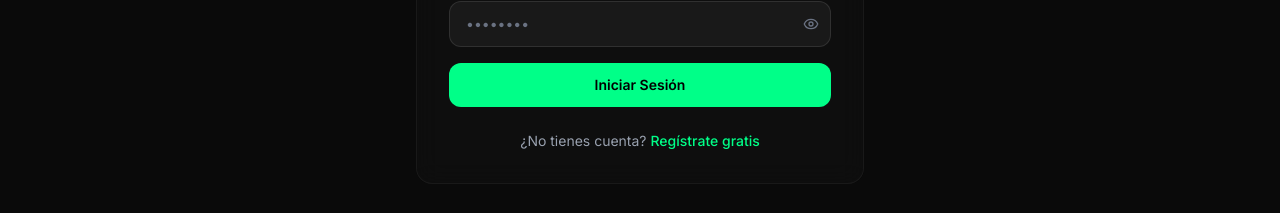
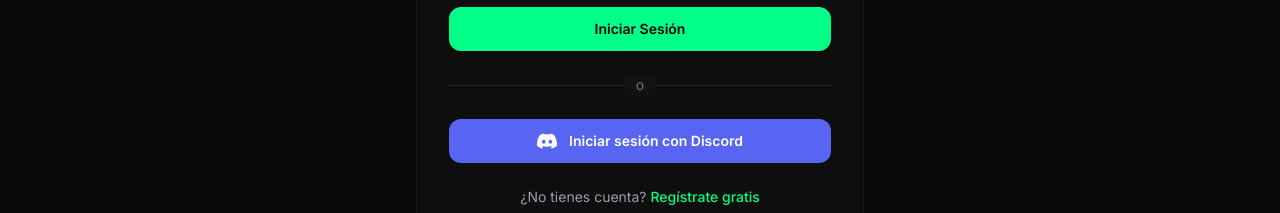
Before and after one commit to Yzzz777/system777, a Next.js app: page /login in a window 1280 px wide. Shown: the part 491-704 px from the top of the page. Built offline with nearby package versions, Linux system fonts and the light colour scheme; no server answers.

Commit message:
fix: add Discord login button to login page, fix OAuth callback handler

```diff
--- /dev/null
+++ b/src/app/auth/discord/callback/page.tsx
@@ -0,0 +1,67 @@
+"use client";
+
+import { useEffect, useState } from "react";
+import { useSearchParams } from "next/navigation";
+import { signIn } from "next-auth/react";
+import { Suspense } from "react";
+
+function CallbackHandler() {
+  const searchParams = useSearchParams();
+  const [error, setError] = useState<string | null>(null);
+
+  useEffect(() => {
+    const code = searchParams.get("code");
+    const state = searchParams.get("state");
+
+    if (code) {
+      signIn("discord", {
+        code,
+        state: state || "",
+        callbackUrl: "/bot/dashboard",
+        redirect: true,
+      }).catch((err) => {
+        setError(err.message || "Error al autenticar con Discord");
+      });
+    } else {
+      setError("No se recibió código de autorización de Discord");
+    }
+  }, [searchParams]);
+
+  if (error) {
+    return (
+      <main className="min-h-screen flex items-center justify-center bg-[#0A0A0A]">
+        <div className="glass rounded-2xl p-10 max-w-md w-full text-center">
+          <div className="w-16 h-16 rounded-2xl bg-red-500/20 flex items-center justify-center mx-auto mb-6">
+            <span className="text-3xl">❌</span>
+          </div>
+          <h1 className="text-2xl font-bold text-white mb-3">Error de Autenticación</h1>
+          <p className="text-gray-400 mb-6">{error}</p>
+          <a href="/login" className="inline-flex items-center gap-2 rounded-xl bg-[#5865F2] px-6 py-3 text-sm font-semibold text-white hover:bg-[#4752c4] transition-colors">
+            Intentar de Nuevo
+          </a>
+        </div>
+      </main>
+    );
+  }
+
+  return (
+    <main className="min-h-screen flex items-center justify-center bg-[#0A0A0A]">
+      <div className="text-center">
+        <div className="w-8 h-8 border-2 border-[#5865F2] border-t-transparent rounded-full animate-spin mx-auto mb-4" />
+        <p className="text-gray-400">Conectando con Discord...</p>
+      </div>
+    </main>
+  );
+}
+
+export default function DiscordCallbackPage() {
+  return (
+    <Suspense fallback={
+      <main className="min-h-screen flex items-center justify-center bg-[#0A0A0A]">
+        <div className="w-8 h-8 border-2 border-[#5865F2] border-t-transparent rounded-full animate-spin" />
+      </main>
+    }>
+      <CallbackHandler />
+    </Suspense>
+  );
+}
--- a/src/app/login/page.tsx
+++ b/src/app/login/page.tsx
@@ -67,6 +67,25 @@
             {loading ? "Iniciando sesión..." : "Iniciar Sesión"}
           </button>
         </form>
+
+        <div className="relative my-6">
+          <div className="absolute inset-0 flex items-center">
+            <div className="w-full border-t border-white/10"></div>
+          </div>
+          <div className="relative flex justify-center text-sm">
+            <span className="bg-[#121212] px-3 text-gray-500">o</span>
+          </div>
+        </div>
+
+        <button
+          onClick={() => signIn("discord", { callbackUrl: "/bot/dashboard" })}
+          className="flex w-full items-center justify-center gap-3 rounded-xl bg-[#5865F2] py-3 text-sm font-semibold text-white transition-all hover:bg-[#4752c4]"
+        >
+          <svg className="h-5 w-5" viewBox="0 0 24 24" fill="currentColor">
+            <path d="M20.317 4.37a19.791 19.791 0 0 0-4.885-1.515.074.074 0 0 0-.079.037c-.21.375-.444.864-.608 1.25a18.27 18.27 0 0 0-5.487 0 12.64 12.64 0 0 0-.617-1.25.077.077 0 0 0-.079-.037A19.736 19.736 0 0 0 3.677 4.37a.07.07 0 0 0-.032.027C.533 9.046-.32 13.58.099 18.057a.082.082 0 0 0 .031.057 19.9 19.9 0 0 0 5.993 3.03.078.078 0 0 0 .084-.028c.462-.63.874-1.295 1.226-1.994a.076.076 0 0 0-.041-.106 13.107 13.107 0 0 1-1.872-.892.077.077 0 0 1-.008-.128 10.2 10.2 0 0 0 .372-.292.074.074 0 0 1 .077-.01c3.928 1.793 8.18 1.793 12.062 0a.074.074 0 0 1 .078.01c.12.098.246.198.373.292a.077.077 0 0 1-.006.127 12.299 12.299 0 0 1-1.873.892.077.077 0 0 0-.041.107c.36.698.772 1.362 1.225 1.993a.076.076 0 0 0 .084.028 19.839 19.839 0 0 0 6.002-3.03.077.077 0 0 0 .032-.054c.5-5.177-.838-9.674-3.549-13.66a.061.061 0 0 0-.031-.03zM8.02 15.33c-1.183 0-2.157-1.085-2.157-2.419 0-1.333.956-2.419 2.157-2.419 1.21 0 2.176 1.096 2.157 2.42 0 1.333-.956 2.418-2.157 2.418zm7.975 0c-1.183 0-2.157-1.085-2.157-2.419 0-1.333.955-2.419 2.157-2.419 1.21 0 2.176 1.096 2.157 2.42 0 1.333-.946 2.418-2.157 2.418z"/>
+          </svg>
+          Iniciar sesión con Discord
+        </button>
         <p className="mt-6 text-center text-sm text-gray-400">
           ¿No tienes cuenta?{" "}
           <Link href="/register" className="font-medium text-[#00FF88] hover:underline">Regístrate gratis</Link>
--- a/src/lib/auth.ts
+++ b/src/lib/auth.ts
@@ -23,7 +23,7 @@
       clientId: process.env.DISCORD_CLIENT_ID ?? "",
       clientSecret: process.env.DISCORD_CLIENT_SECRET ?? "",
       authorization: {
-        params: { scope: "identify guilds email", redirect_uri: "https://jrsystem7777.com/auth/discord/callback" },
+        params: { scope: "identify guilds email" },
       },
     }),
     Credentials({
```
